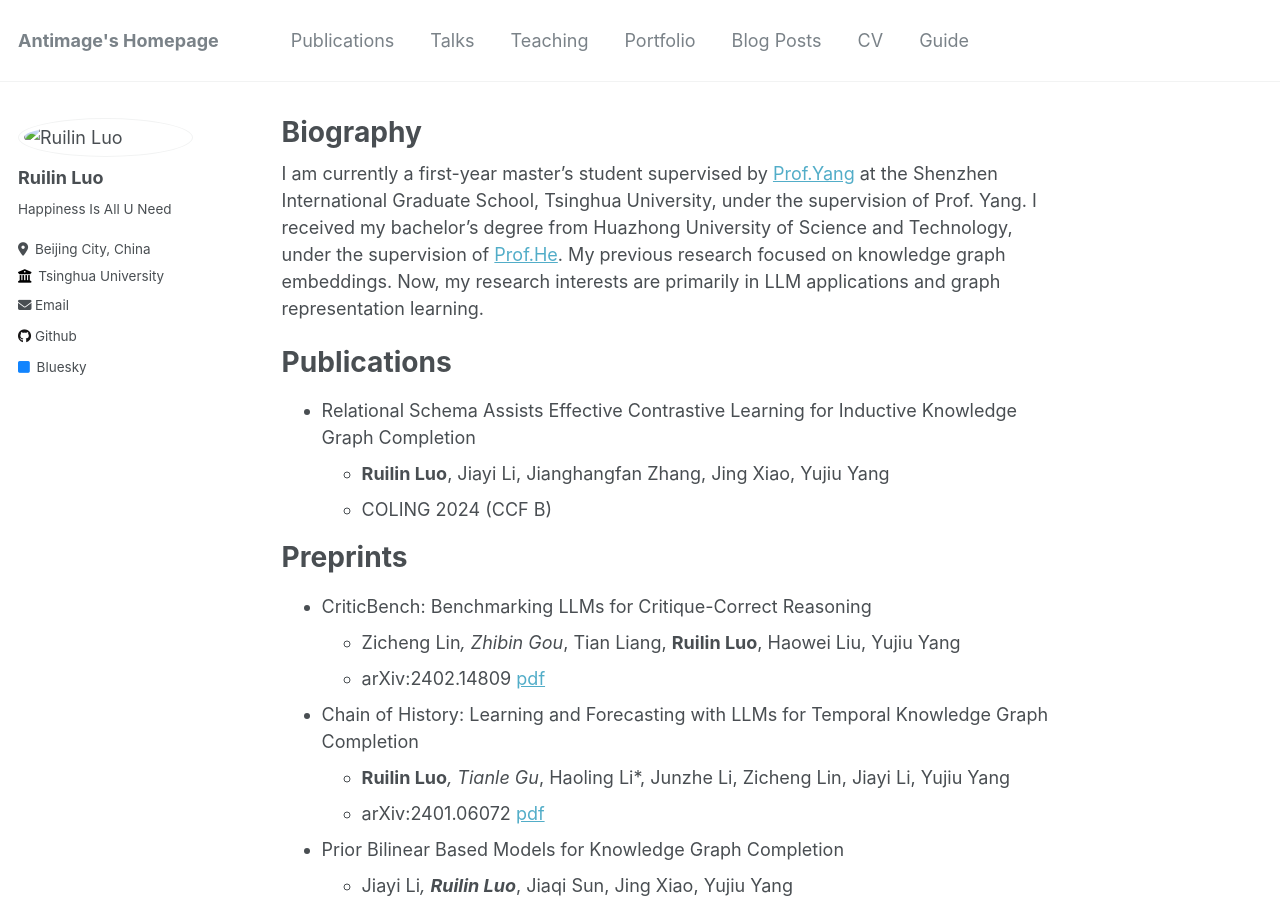
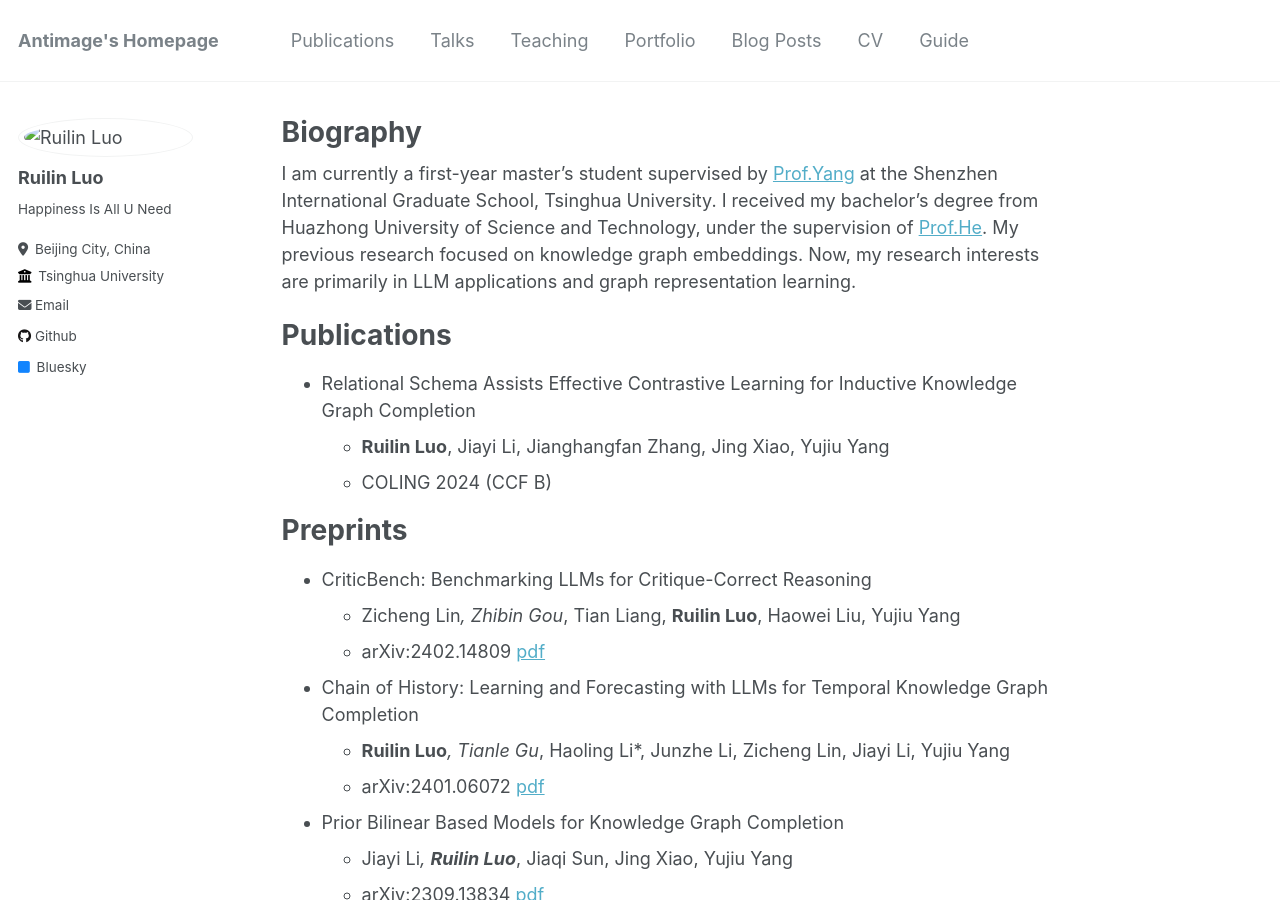
Before and after one commit to lrlbbzl/lrlbbzl.github.io, a Jekyll site: the page built from _pages/about.md, in a window 1280 px wide and 900 px high. Built offline with Jekyll 4.4.1, drawn with Linux system fonts in a browser that asks for light colours.

Commit message:
Update about.md

```diff
--- a/_pages/about.md
+++ b/_pages/about.md
@@ -7,7 +7,7 @@ redirect_from:
   - /about.html
 ---
 
-I am currently a first-year master's student supervised by [Prof.Yang](https://www.sigs.tsinghua.edu.cn/yyj/list.htm) at the Shenzhen International Graduate School, Tsinghua University, under the supervision of Prof. Yang. I received my bachelor's degree from Huazhong University of Science and Technology, under the supervision of [Prof.He](http://faculty.hust.edu.cn/hekun/zh_CN/index.htm). My previous research focused on knowledge graph embeddings. Now, my research interests are primarily in LLM applications and graph representation learning.
+I am currently a first-year master's student supervised by [Prof.Yang](https://www.sigs.tsinghua.edu.cn/yyj/list.htm) at the Shenzhen International Graduate School, Tsinghua University. I received my bachelor's degree from Huazhong University of Science and Technology, under the supervision of [Prof.He](http://faculty.hust.edu.cn/hekun/zh_CN/index.htm). My previous research focused on knowledge graph embeddings. Now, my research interests are primarily in LLM applications and graph representation learning.
 
 Publications
 ======
```
